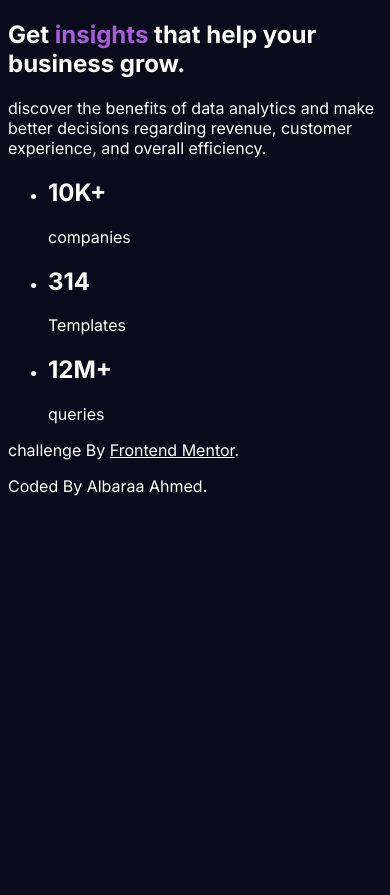
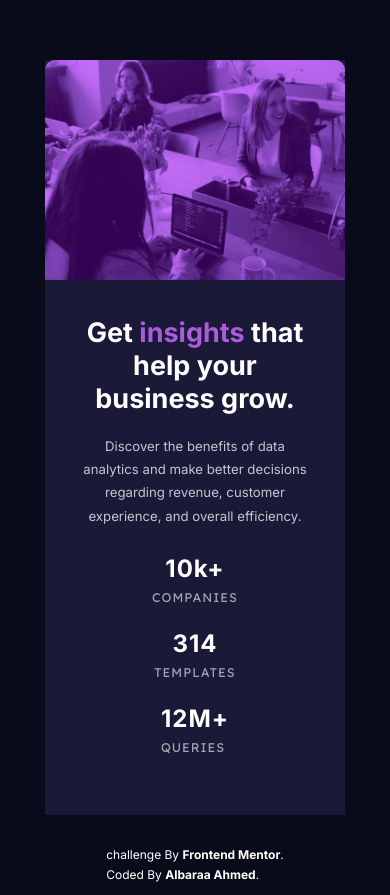
Before and after one commit to baarayy/Stats-preview-card-component, a plain HTML site: page index.html in a window 390 px wide. Before the commit the page ends 844 px from the top, so only its background shows below. Drawn offline with Linux system fonts and the light colour scheme.

Commit message:
Design is done

```diff
--- a/index.html
+++ b/index.html
@@ -1,5 +1,5 @@
 <!DOCTYPE html>
-<html>
+<html lang = "en">
 <head>
   <meta charset="UTF-8">
   <meta name="viewport" content="width=device-width, initial-scale=1.0">
@@ -7,17 +7,19 @@
   <link rel="stylesheet"  href ="style.css">
   <link rel="preconnect" href="https://fonts.googleapis.com">
   <link rel="preconnect" href="https://fonts.gstatic.com" crossorigin>
+  <link rel="icon" type="image/png" sizes="32x32" href="./images/favicon-32x32.png"/>
   <link href="https://fonts.googleapis.com/css2?family=Inter:wght@100;200;300;400;500;600;700;800;900&family=Montserrat:ital,wght@0,100;0,200;0,300;0,400;0,500;0,600;0,700;0,800;0,900;1,100;1,200;1,300;1,400;1,500;1,600;1,700;1,800;1,900&family=Poppins:ital,wght@0,100;0,200;0,300;0,400;0,500;0,600;0,700;0,900;1,100;1,200;1,300;1,400;1,500;1,600;1,700;1,800;1,900&family=Work+Sans:wght@200;300;400;500;600;700;800&display=swap" rel="stylesheet">
   <title>Stats preview card component</title>
 </head>
 <body>
     <section class="main">
         <div class="info">
-            <h1 #slogan>Get <span #insights>insights</span> that help your business grow.</h1>
-            <p class = "par">discover the benefits of data analytics and make better decisions regarding revenue, customer experience, and overall efficiency.</p>
-            <ul>
+            <h1 id = "slogan">Get <span id = "insights">insights</span> that help your business grow.</h1>
+            <div class = "content">
+                <p class = "par">Discover the benefits of data analytics and make better decisions regarding revenue, customer experience, and overall efficiency.</p>
+                <ul class="stats">
                     <li>
-                    <h2>10K+</h2>
+                        <h2>10k+</h2>
                         <p>companies</p>
                     </li>
                     <li>
@@ -30,12 +32,17 @@
                     </li>
                 </ul>
             </div>
+        </div>
         <div class="my-img">
+            <div class ="overlay1">
+                <div class="overlay2">
+                </div>
+            </div>
         </div>
     </section>
     <footer class = "attribution">
         <p>challenge By <a href="https://www.frontendmentor.io/challenges/stats-preview-card-component-8JqbgoU62">Frontend Mentor</a>.</p>
-        <p>Coded By <a>Albaraa Ahmed</a>.</p>
+        <p>Coded By <a href="#">Albaraa Ahmed</a>.</p>
     </footer>
 </body>
 </html>
--- a/style.css
+++ b/style.css
@@ -1,13 +1,175 @@
-@import url('https://fonts.googleapis.com/css2?family=Inter:wght@100;200;300;400;500;600;700;800;900&family=Montserrat:ital,wght@0,100;0,200;0,300;0,400;0,500;0,600;0,700;0,800;0,900;1,100;1,200;1,300;1,400;1,500;1,600;1,700;1,800;1,900&family=Poppins:ital,wght@0,100;0,200;0,300;0,400;0,500;0,600;0,700;0,900;1,100;1,200;1,300;1,400;1,500;1,600;1,700;1,800;1,900&family=Work+Sans:wght@200;300;400;500;600;700;800&display=swap');
+@import url("https://fonts.googleapis.com/css2?family=Inter:wght@400;700&family=Lexend+Deca&display=swap");
+
+
 * {
-    background-color: hsl(233, 47%, 7%);
-    font-family: 'Inter', sans-serif;
     color: white;
+    box-sizing: border-box;
+    margin:0;
+    padding:0;
+    font-size: 15px;
+}
+/*body styling*/
+body {
+      font-family: "Inter", sans-serif;
+      display: flex;
+      justify-content: center;
+      align-items: center;
+      font-weight: 400;
+      background-color: hsl(233, 47%, 7%);
+}
+/* main styling*/
+.main {
+    min-width: 600px;
+    z-index: 1;
+    display: flex;
+    margin: 1em;
+    background-color: hsl(244, 38%, 16%);
+    margin-top: 80px;
+}
+.info {
+    display: flex;
+    flex-direction: column;
+    padding: 5.85em 7em 5.85em 5.85em;
+    width: 570px;
+    min-width: 300px;
+    border-radius: 10px 0 0 10px;
 
 }
-h1 {
-    color : hsl(0, 0%, 100%);
+#slogan {
+    color: hsl(0, 0%, 100%);
+    font-size: 2.25rem;
+    margin-bottom: 0.75em;
+    font-weight: 700;
 }
-span {
+#insights {
+    color: hsl(277, 64%, 61%);
+    font-size: 34px;
+}
+.content {
+    margin-right: 2em;
+}
+.par {
+    color: hsla(0, 0%, 100%, 0.75);
+    line-height: 1.5em;
+    margin-bottom: 5em;
+}
+.stats {
+    list-style: none;
+    display: flex;
+    justify-content: space-between;
+    letter-spacing: 1px;
+}
+.stats h2 {
+    font-weight: 700;
+    color: hsl(0, 0%, 100%);
+    margin-bottom: 0.3em;
+    font-size: 1.5em;
+}
+.stats p {
+    font-family:"Lexend Deca", sans-serif;
+    text-transform: uppercase;
+    font-size: 0.75em;
+    color: hsla(0, 0%, 100%, 0.6);
+}
+.my-img {
+    background: url(images/image-header-desktop.jpg) no-repeat;
+    min-height: 10em;
+    width: 540px;
+    min-width: 200px;
+    background-size: cover;
+    border-radius: 0 10px 10px 0;
+    overflow: hidden;
+}
+.overlay1 {
+    height: 100%;
+    background: hsl(277deg, 100%, 50%, 0.42);
+
+}
+.overlay2 {
+    background: hsl(293deg, 42%, 35%, 0.24);
+    height: 100%;
+    mix-blend-mode: color-burn;
+}
+/*start footer */
+.attribution {
+    bottom:0;
+    position: absolute;
+    font-size: 100px;
+    line-height: 20px;
+    margin-bottom: 10px;
+    color: hsla(0, 0%, 100%, 0.6);
+}
+.attribution a {
+    text-decoration: none;
+    font-weight: bold;
+}
+.attribution a:hover {
     color: hsl(277, 64%, 61%);
 }
+/*media queries */
+@media only screen and (max-width: 1024px) {
+  * {
+    font-size: 12px;
+  }
+  .info {
+    padding: 3em 4.5em 3em 3em;
+  }
+}
+@media only screen and (max-width: 625px) {
+  body {
+    flex-direction: column;
+  }
+  .main {
+    flex-direction: column-reverse;
+    margin: 10px;
+    min-width: 200px;
+    margin-top: 5em;
+  }
+  .info {
+    padding: 0;
+    padding: 3em;
+    width: 300px;
+    border-radius: 0 0 10px 10px;
+  }
+  .info h1,
+  .par {
+    text-align: center;
+  }
+  .info .par {
+    font-size: 1.1rem;
+    margin-bottom: 2em;
+    line-height: 1.75em;
+  }
+  .info .content {
+    margin-right: 0;
+  }
+  .info ul {
+    flex-direction: column;
+    align-items: center;
+  }
+  .info ul li {
+    margin-bottom: 2em;
+  }
+  .info ul h2 {
+    font-size: 2rem;
+    text-align: center;
+    margin-bottom: 0.25em;
+  }
+  .info ul p {
+    font-size: 1.05rem;
+  }
+  .my-img {
+    height: 220px;
+    width: 300px;
+    border-radius: 10px 10px 0 0;
+    background: url(images/image-header-mobile.jpg) no-repeat;
+    background-size: contain;
+  }
+    #insights {
+        font-size: 27px;
+    }
+  .attribution {
+    position: relative;
+    margin-top: 20px;
+  }
+}
```
Lines whose indentation alone changed are shown as unchanged.
